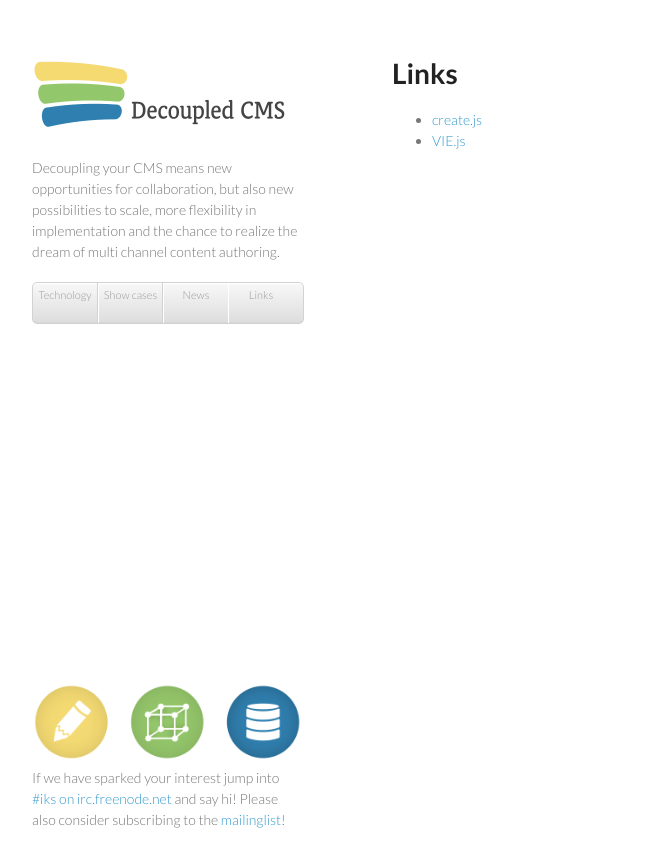
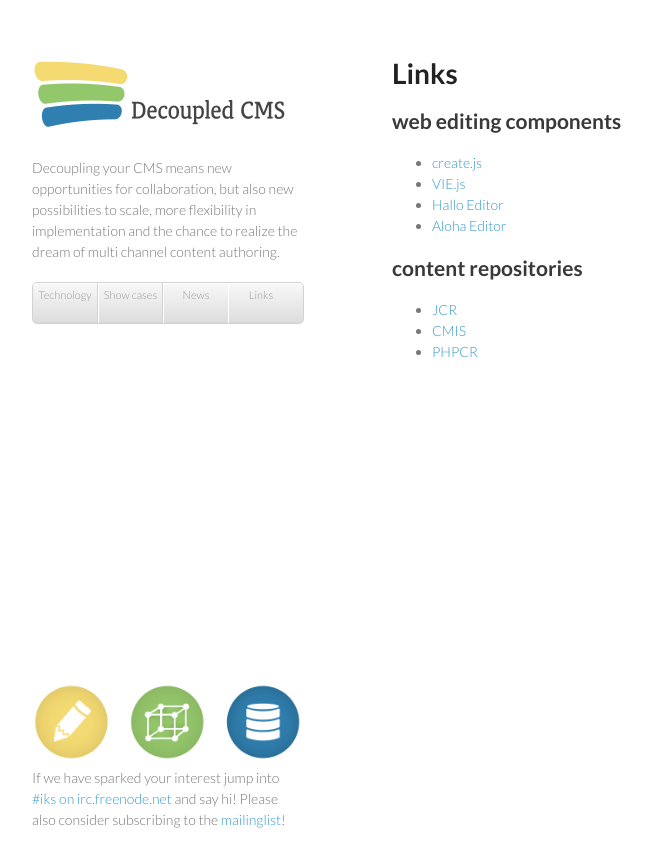
Before and after one commit to decoupledCMS/decoupledcms.github.com, a Jekyll site: the page built from links.md, in a window 1280 px wide. Shown: the top 867 px of the page, without its empty margins (178-830 px from the left). Built offline with Jekyll 4.4.1, drawn with Linux system fonts in a browser that asks for light colours.

Commit message:
added some more links

```diff
--- a/links.md
+++ b/links.md
@@ -5,8 +5,23 @@
 
 # Links
 
+## web editing components
+
 *   [create.js][1]
 *   [VIE.js][2]
+*   [Hallo Editor][1]
+*   [Aloha Editor][2]
+
+## content repositories
+
+*   [JCR][1]
+*   [CMIS][2]
+*   [PHPCR][1]
 
  [1]: http://createjs.org/
  [2]: http://viejs.org/
+ [3]: http://hallojs.org/
+ [3]: http://aloha-editor.org/
+ [4]: http://jcp.org/en/jsr/detail?id=283
+ [5]: https://www.oasis-open.org/committees/tc_home.php?wg_abbrev=cmis
+ [6]: http://phpcr.github.com/
```
